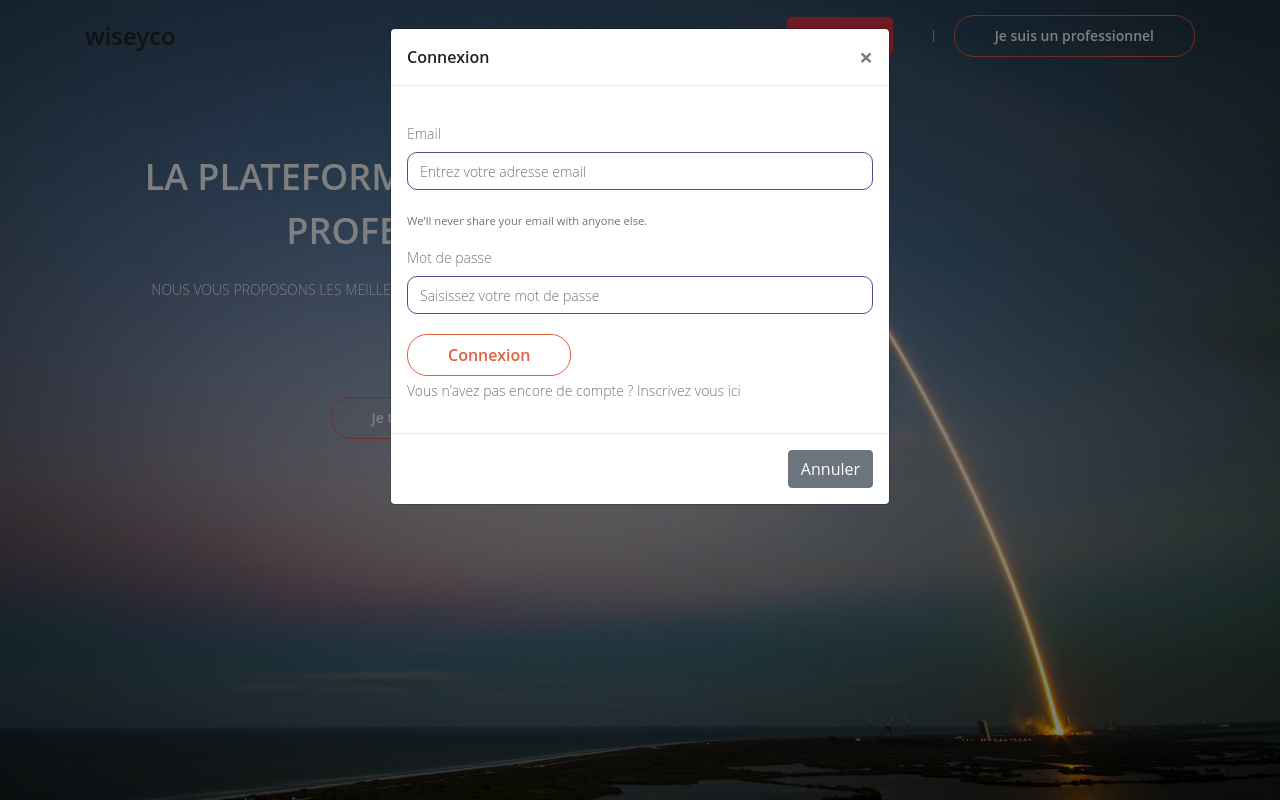
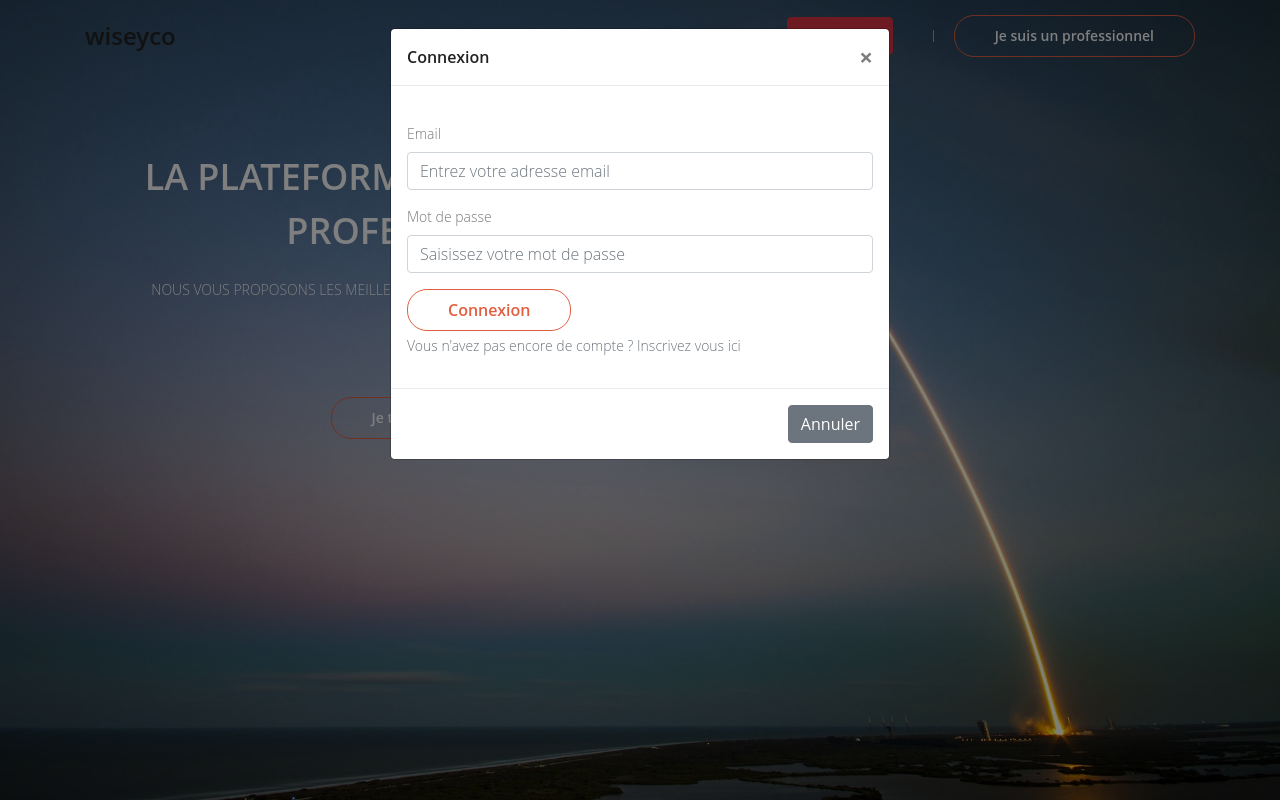
Before and after one commit to wiseyco/Wisey, a React (Create React App) app in the folder client/: page / in a window 1280 px wide. Both pictures are taken after a click on the button "Connexion". Shown: the top 800 px of the page. Built offline with nearby package versions, Linux system fonts and the light colour scheme.

Commit message:
login ok, token recupere

```diff
--- a/client/src/App.js
+++ b/client/src/App.js
@@ -1,5 +1,9 @@
 import React, { Component } from 'react';
-import { BrowserRouter as Router, Route } from 'react-router-dom';
+import { BrowserRouter as Router, Route, withRouter } from 'react-router-dom';
+import jwt_decode from 'jwt-decode';
+import setAuthToken from './utils/setAuthToken';
+import { setCurrentUser } from './actions/authActions';
+
 import { Provider } from 'react-redux';
 import store from './store';
 
@@ -11,7 +15,15 @@ import Register from './components/auth/Register'
 
 import './App.css';
 
-
+// Check for token
+if (localStorage.jwtToken) {
+  // Set Auth Token Header Auth
+  setAuthToken(localStorage.jwtToken);
+  // Decode Token and get User info
+  const decoded = jwt_decode(localStorage.jwtToken);
+  // set user and isAuthenticated
+  store.dispatch(setCurrentUser(decoded));
+}
 
 class App extends Component {
   render() {
--- a/client/src/actions/authActions.js
+++ b/client/src/actions/authActions.js
@@ -3,8 +3,6 @@ import setAuthToken from '../utils/setAuthToken';
 import jwt_decode from 'jwt-decode';
 
 import { GET_ERRORS, SET_CURRENT_USER } from './types';
-// import { stringify } from 'querystring';
-
 
 // Register User
 export const registerUser = (userData, history) => dispatch => {
@@ -16,37 +14,38 @@ export const registerUser = (userData, history) => dispatch => {
         type: GET_ERRORS,
         payload: err.response.data
       })
-        )
-}
+    );
+};
 
-// Login - Get user Token
-
-export const loginUser = userData => dispatch => {
-    axios.post('/api/users/login', userData)
+// Login - Get User Token
+export const loginUser = (userData) => dispatch => {
+  axios
+    .post('/api/users/login', userData)
     .then(res => {
-        // Save to local storage
-        const {token} = res.data;
-        // Set token to local storage
-        localStorage.setItem('jwtToken', token)
+        console.log("on est dans le THEN", res)
+      // Save to localStorage
+      const { token } = res.data;
+      // Set token to ls
+      localStorage.setItem('jwtToken', token);
       // Set token to Auth header
       setAuthToken(token);
-        // Decode Token to get user data
-        const decoded = jwt_decode(token)
+      // Decode token to get user data
+      const decoded = jwt_decode(token);
       // Set current user
-        dispatch(setCurrentUser(decoded))
+      dispatch(setCurrentUser(decoded));
     })
-    .catch(err =>
+    .catch(err => {
       dispatch({
         type: GET_ERRORS,
         payload: err.response.data
       })
-    )
-}
+    });
+};
 
 // Set logged in user
-export const setCurrentUser = (decoded) => {
+export const setCurrentUser = decoded => {
   return {
     type: SET_CURRENT_USER,
     payload: decoded
-    }
-}
+  };
+};
--- a/client/src/components/auth/Login.js
+++ b/client/src/components/auth/Login.js
@@ -1,6 +1,10 @@
 import React, { Component } from 'react';
+import PropTypes from 'prop-types';
+import { connect } from 'react-redux';
+import classnames from 'classnames';
+import { loginUser } from '../../actions/authActions';
 import { Button, Modal, ModalHeader, ModalBody, ModalFooter } from 'reactstrap';
-import { Link } from 'react-router-dom';
+import { Link, withRouter } from 'react-router-dom';
 
 
 class Login extends Component {
@@ -25,14 +29,26 @@ class Login extends Component {
         });
       }
 
+      componentWillReceiveProps(nextProps) {
+
+        if (nextProps.auth.isAuthenticated) {
+          this.props.history.push('/register');
+        }
+
+        if(nextProps.errors){
+         this.setState({errors: nextProps.errors})
+        }
+      }
+
       onSubmit (e) {
         e.preventDefault();
 
-        const user = {
+        const userData = {
             email: this.state.email,
             password: this.state.password
         }
-        console.log(user);
+        console.log(userData);
+        this.props.loginUser(userData);
     }
 
       onChange (e) {
@@ -42,6 +58,7 @@ class Login extends Component {
     }
 
     render () {
+      const { errors } = this.state;
 
     return (
 
@@ -50,21 +67,22 @@ class Login extends Component {
         <Button color="danger" onClick={this.toggle}>Connexion</Button>
 
         <Modal className="reactstrap-modal" isOpen={this.state.modal} toggle={this.toggle}>
-                                    <ModalHeader toggle={this.toggle}>Connexion</ModalHeader>
-        <ModalBody >
-                                    <form onSubmit={this.onSubmit}>
+          <ModalHeader toggle={this.toggle}>Connexion</ModalHeader>
+             <ModalBody >
+                <form onSubmit={this.onSubmit}>
                                                     <div className="form-group login-form">
                                                         <br />
                                                       <label for="exampleInputEmail1">Email</label>
                                                       <input type="email"
                                                       name="email"
-                                                      className="form-control profile-input"
+                                                      className={classnames('form-control', { 'is-invalid': errors.email})}
                                                       value={this.state.email}
                                                       onChange={this.onChange}
                                                       id="exampleInputEmail1"
                                                       aria-describedby="emailHelp"
-                                                      placeholder="Entrez votre adresse email" />
-                                                      <small id="emailHelp" className="form-text text-muted">We'll never share your email with anyone else.</small>
+                                                      placeholder="Entrez votre adresse email"
+                                                      />
+                                                      {errors.email && (<div className ="invalid-feedback">{errors.email}</div>)}
                                                     </div>
                                                     <div className="form-group login-form">
                                                       <label for="exampleInputPassword1">Mot de passe</label>
@@ -72,9 +90,11 @@ class Login extends Component {
                                                       name="password"
                                                       value={this.state.password}
                                                       onChange={this.onChange}
-                                                      className="form-control profile-input"
+                                                      className={classnames('form-control', { 'is-invalid': errors.password})}
                                                       id="exampleInputPassword1"
-                                                      placeholder="Saisissez votre mot de passe" />
+                                                      placeholder="Saisissez votre mot de passe"
+                                                      />
+                                                      {errors.password && (<div className ="invalid-feedback">{errors.password}</div>)}
                                                     </div>
                                                     <button type="submit" className="btn btn-primary primary-btn">Connexion</button>
                                                     <div className="form-group login-form">
@@ -92,4 +112,15 @@ class Login extends Component {
     }
 }
 
-export default Login;
+Login.propTypes = {
+  loginUser: PropTypes.func.isRequired,
+  auth: PropTypes.object.isRequired,
+  errors: PropTypes.object.isRequired
+};
+
+const mapStateToProps = state => ({
+  auth: state.auth,
+  errors: state.errors
+});
+
+export default connect(mapStateToProps, { loginUser })(withRouter(Login));
--- a/client/src/reducers/errorReducer.js
+++ b/client/src/reducers/errorReducer.js
@@ -1,6 +1,6 @@
 import { GET_ERRORS } from '../actions/types'
 
-const initialState = {}
+const initialState = {};
 
 export default function (state = initialState, action) {
     switch(action.type) {
```
Lines whose indentation alone changed are shown as unchanged.
